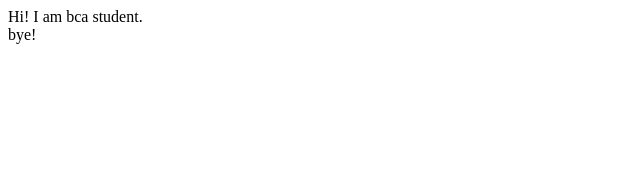
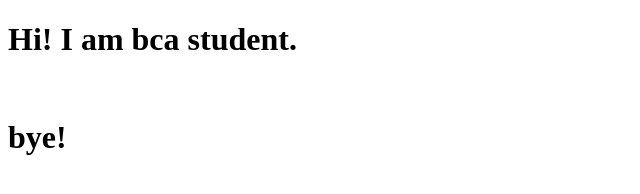
Before and after one commit to Tanya-Maheshwari/HelloWorld, a plain HTML site: page index.html in a window 1280 px wide. Shown: the whole page, without its empty margins (0-640 px from the left). Drawn offline with Linux system fonts and the light colour scheme.

Commit message:
update
docs: add document

```diff
--- a/index.html
+++ b/index.html
@@ -7,7 +7,7 @@
     <title>Document</title>
 </head>
 <body>
-    Hi! I am bca student.<br>
-    bye!
+   <h1> Hi! I am bca student.</h1><br>
+    <h1>bye!</h1>
 </body>
 </html>
```
